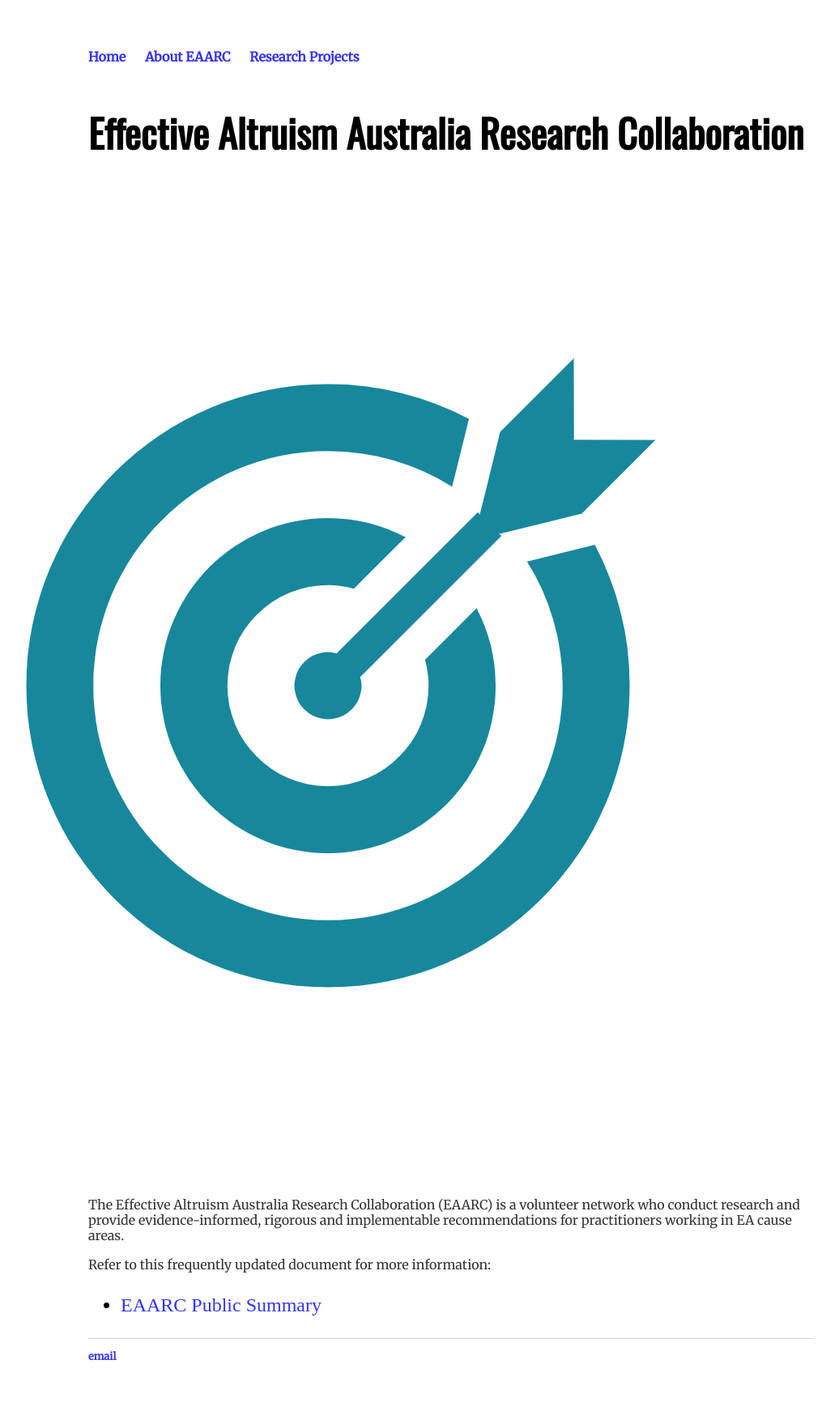
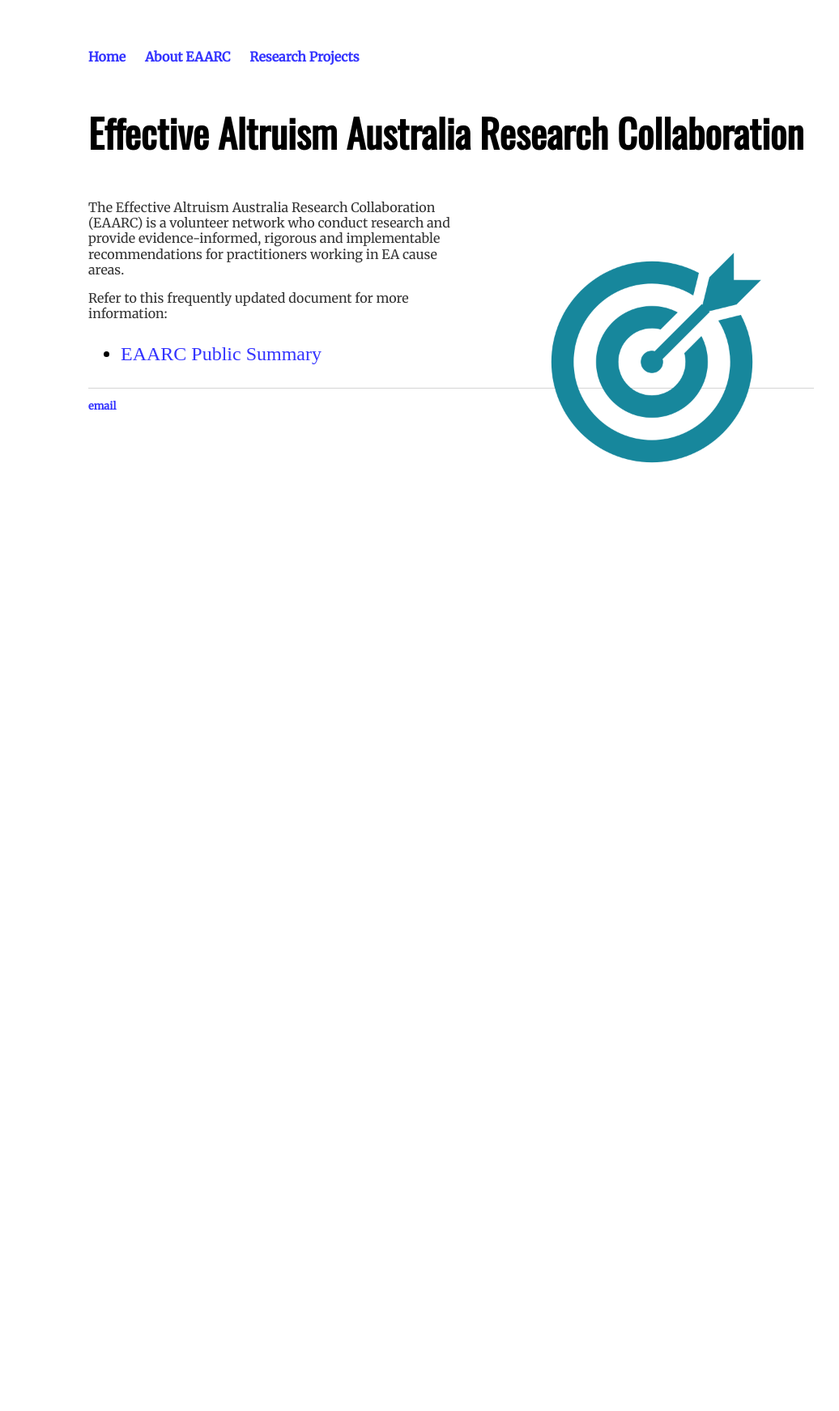
Before and after one commit to aksaeri/scrub, a Jekyll site: the page built from index.md, in a window 1280 px wide. Shown: the whole page at 81% size, without its empty margins (83-1119 px from the left). Built offline with Jekyll 4.4.1, drawn with Linux system fonts in a browser that asks for light colours; after the commit the page ends 900 px from its top, so only the background shows below that.

Commit message:
Update index.md

```diff
--- a/index.md
+++ b/index.md
@@ -5,7 +5,7 @@
 
 # Effective Altruism Australia Research Collaboration
 
-<p><img src="/assets/noun_Target_804778.png" alt="EAARC logo" title="EAARC logo" style="float: right; margin: 0 0 2em 2em;"></p>
+<p><img src="/assets/noun_Target_804778.png" alt="EAARC logo" title="EAARC logo" style="width: 400px; float: right; margin: 0 0 2em 2em;"></p>
 
 The Effective Altruism Australia Research Collaboration (EAARC) is a volunteer network who conduct research and provide evidence-informed, rigorous and implementable recommendations for practitioners working in EA cause areas.
 
```
